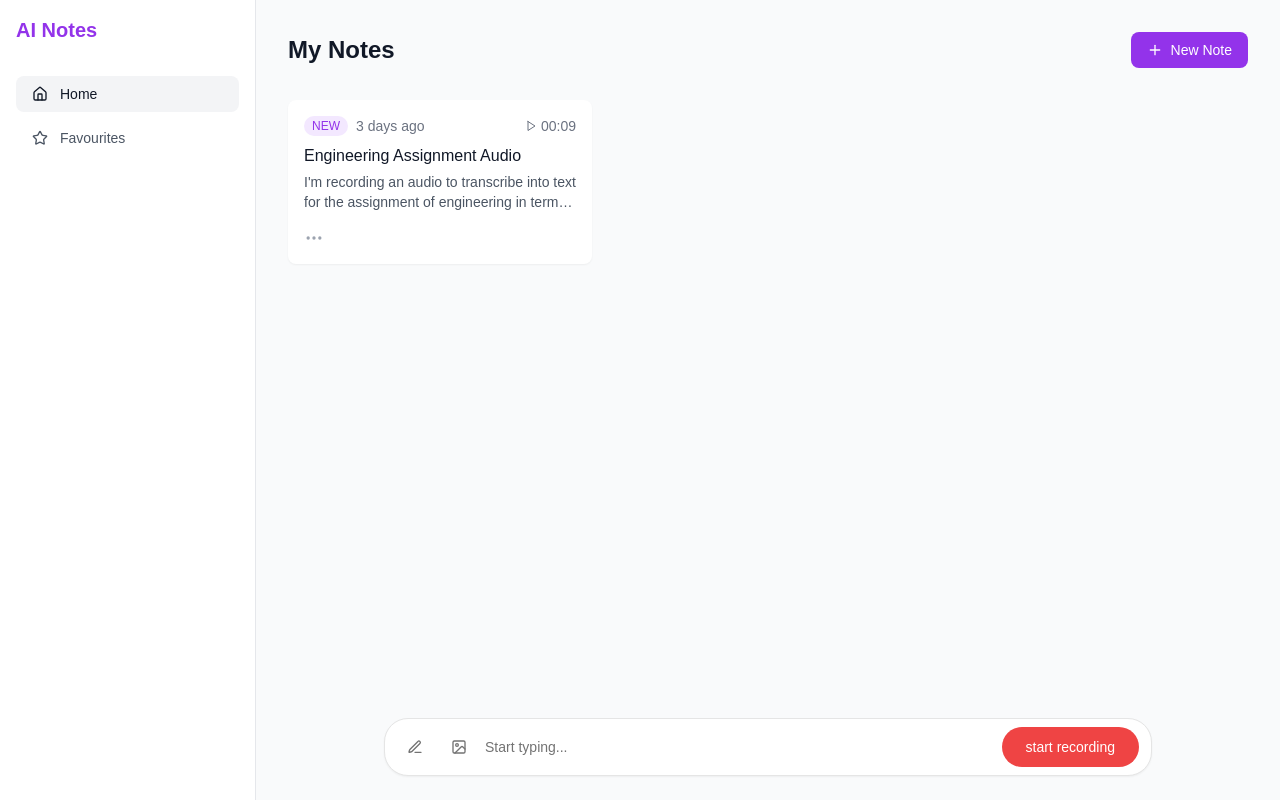
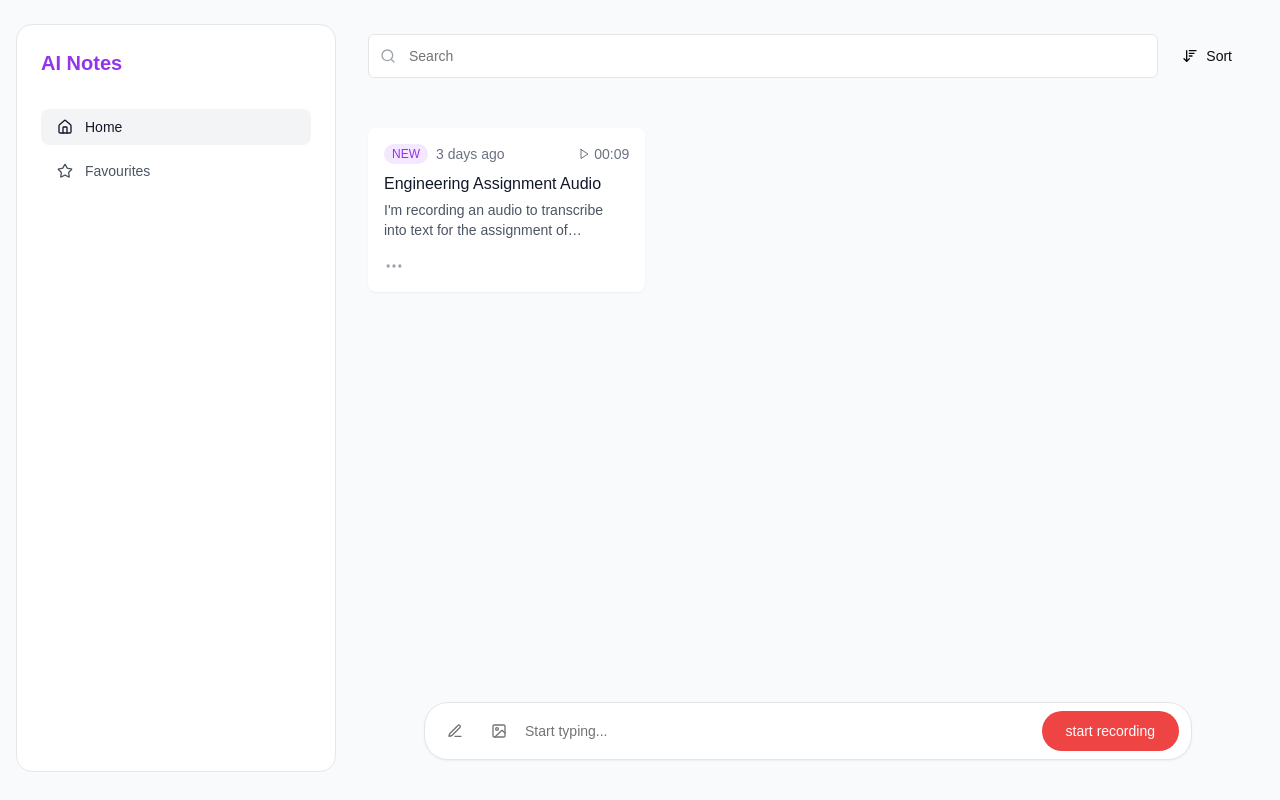
Before and after one commit to AdityaUmale/note-taking, a Next.js app: page /dashboard in a window 1280 px wide. Built offline with nearby package versions, Linux system fonts and the light colour scheme; sample sign-in values are in the browser's storage.

Commit message:
improved ui

```diff
--- a/src/app/dashboard/page.tsx
+++ b/src/app/dashboard/page.tsx
@@ -3,9 +3,12 @@
 
 import { useEffect } from 'react';
 import { useRouter } from 'next/navigation';
-import { Plus, Home, Star } from 'lucide-react';
+import { Home, Star } from 'lucide-react';
 import { NoteCard } from '../components/NoteCard';
 import  InputBar  from '../components/InputBar';
+import { Search, SortDesc } from 'lucide-react';
+import { Input } from "@/components/ui/input";
+import { Button } from "@/components/ui/button";
 
 export default function Dashboard() {
   const router = useRouter();
@@ -18,9 +21,9 @@ export default function Dashboard() {
   }, [router]);
 
   return (
-    <div className="flex h-screen bg-gray-50">
+    <div className="flex h-screen bg-gray-50 p-4">
       {/* Sidebar */}
-      <div className="w-64 bg-white border-r border-gray-200">
+      <div className="w-80 bg-white border border-gray-200 rounded-2xl mr-4 p-2 mt-2 mb-3">
         <div className="p-4">
           <h1 className="text-xl font-bold text-purple-600">AI Notes</h1>
         </div>
@@ -42,13 +45,20 @@ export default function Dashboard() {
       <div className="flex-1 flex flex-col">
         {/* Scrollable Content Area */}
         <div className="flex-1 overflow-auto">
-          <div className="p-8">
-            <div className="flex items-center justify-between mb-8">
-              <h1 className="text-2xl font-bold text-gray-900">My Notes</h1>
-              <button className="flex items-center px-4 py-2 text-sm font-medium text-white bg-purple-600 rounded-lg hover:bg-purple-700">
-                <Plus className="w-4 h-4 mr-2" />
-                New Note
-              </button>
+          <div className="p-4">
+            {/* Search and Sort Section */}
+            <div className="flex items-center justify-between mb-12">
+              <div className="relative flex-1 max-w-5xl">
+                <Search className="absolute left-3 top-1/2 transform -translate-y-1/2 h-4 w-4 text-gray-400" />
+                <Input
+                  placeholder="Search"
+                  className="pl-10 bg-white h-11"
+                />
+              </div>
+              <Button variant="ghost" className="flex items-center gap-2 ml-2 h-12">
+                <SortDesc className="h-4 w-4" />
+                Sort
+              </Button>
             </div>
 
             {/* Notes Grid */}
```
